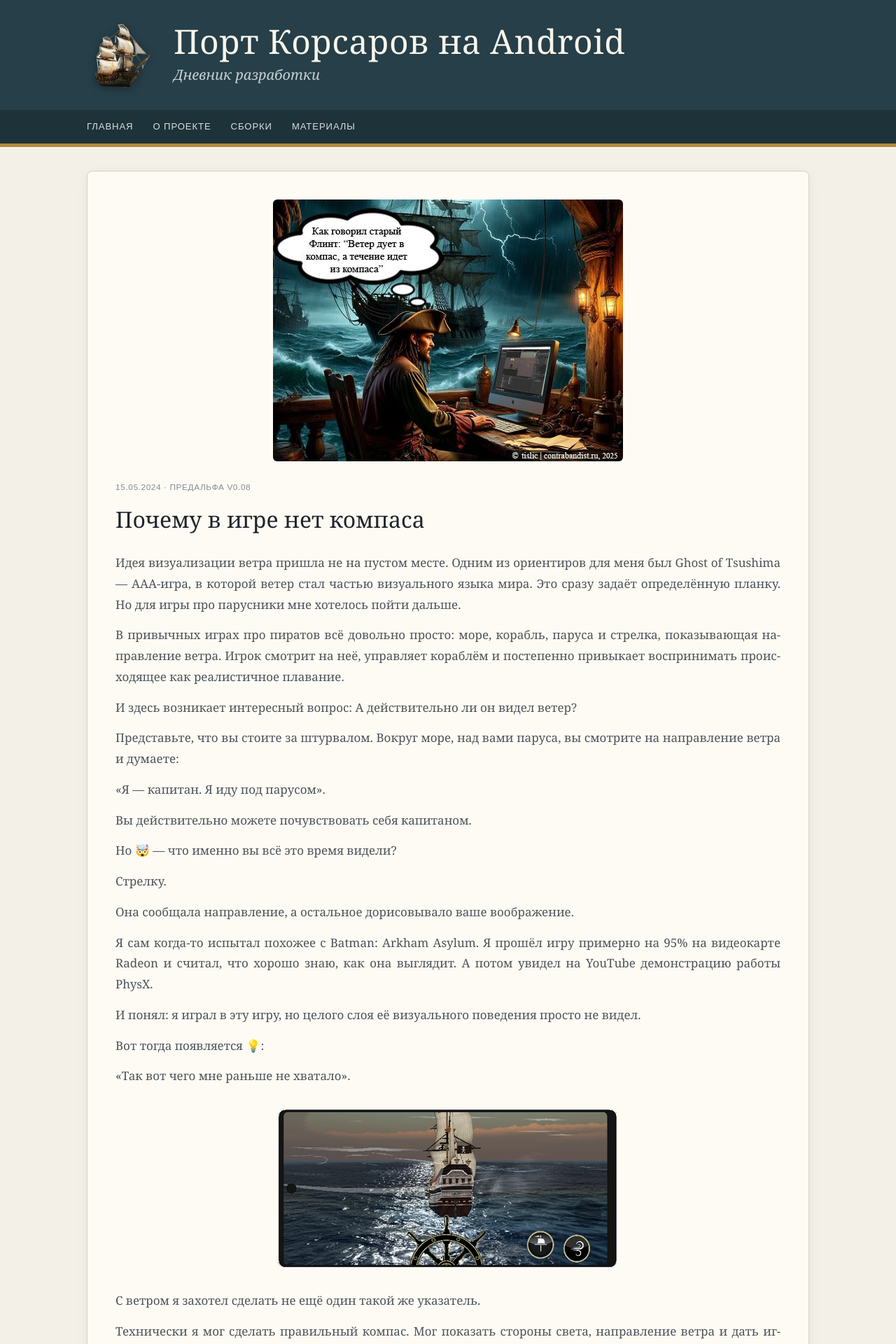
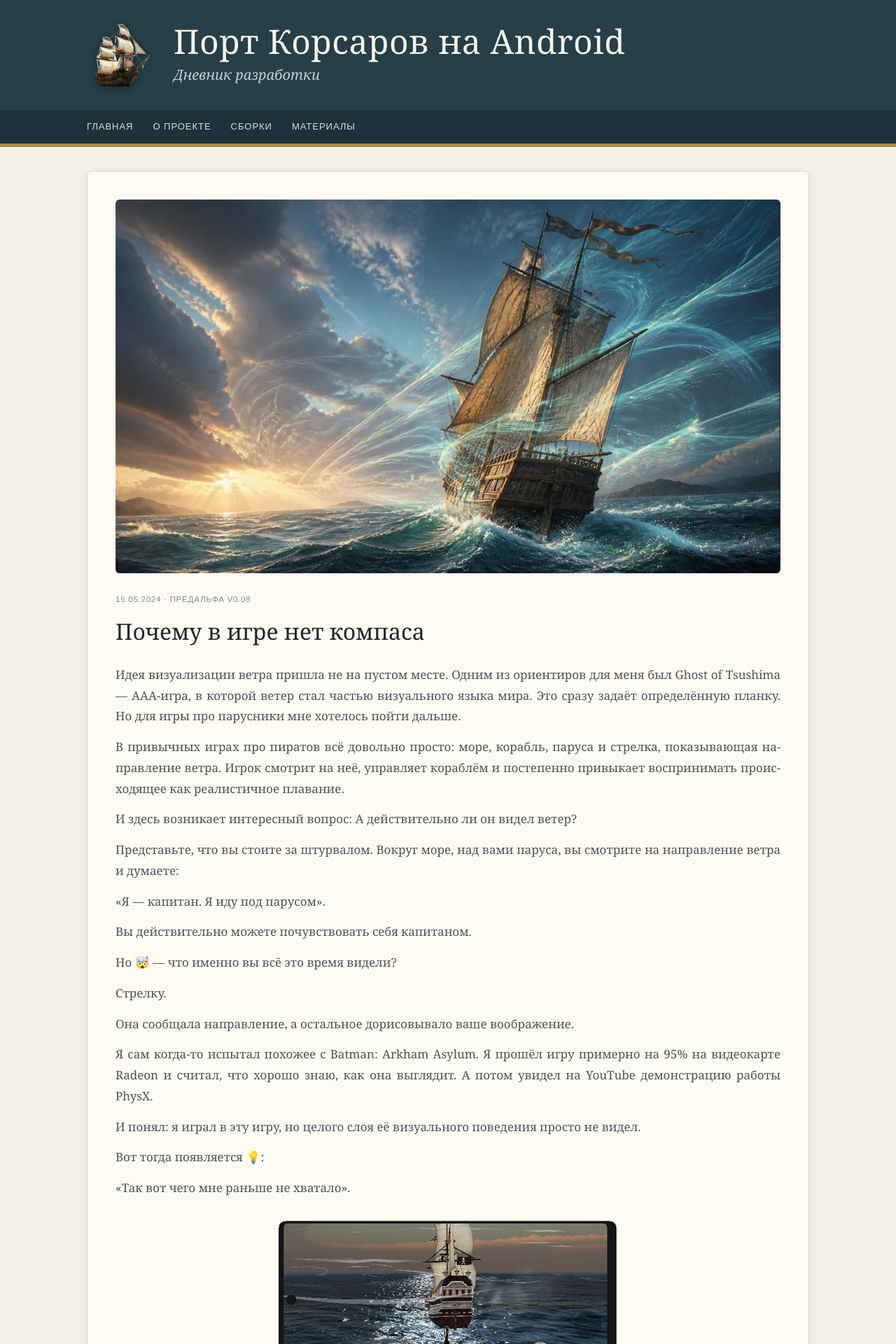
Before and after one commit to tislic/SeaDogsPort, a Jekyll site: the page built from _posts/2024-05-15-v08.md, in a window 1280 px wide. Shown: the top 1920 px of the page at 70% size. Built offline with Jekyll 4.4.1, drawn with Linux system fonts in a browser that asks for light colours; comment, search, counter and statistics services are not loaded.

Commit message:
Update image reference in post v0.08
Кинематографичный концепт-арт ветра паруса

```diff
--- a/_posts/2024-05-15-v08.md
+++ b/_posts/2024-05-15-v08.md
@@ -4,7 +4,7 @@
 date: 2024-05-15 21:00:00 +0300
 version: "Предальфа v0.08"
 excerpt: "Идея визуализации ветра пришла не на пустом месте."
-image: /assets/images/compas.jpg
+image: /assets/images/wind-and-sails.jpg
 ---
 
 Идея визуализации ветра пришла не на пустом месте. Одним из ориентиров для меня был Ghost of Tsushima — AAA-игра, в которой ветер стал частью визуального языка мира. Это сразу задаёт определённую планку.
```
